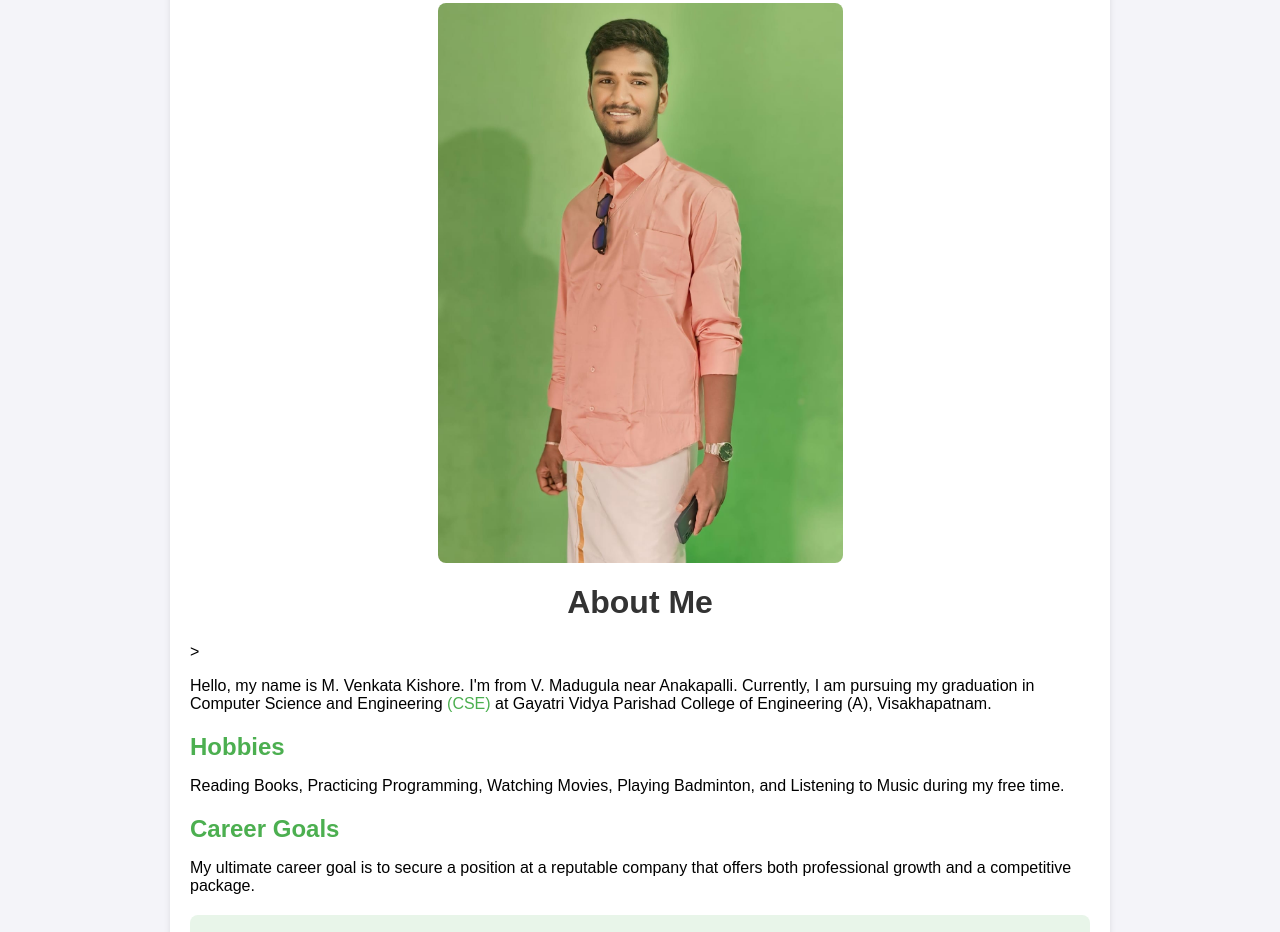
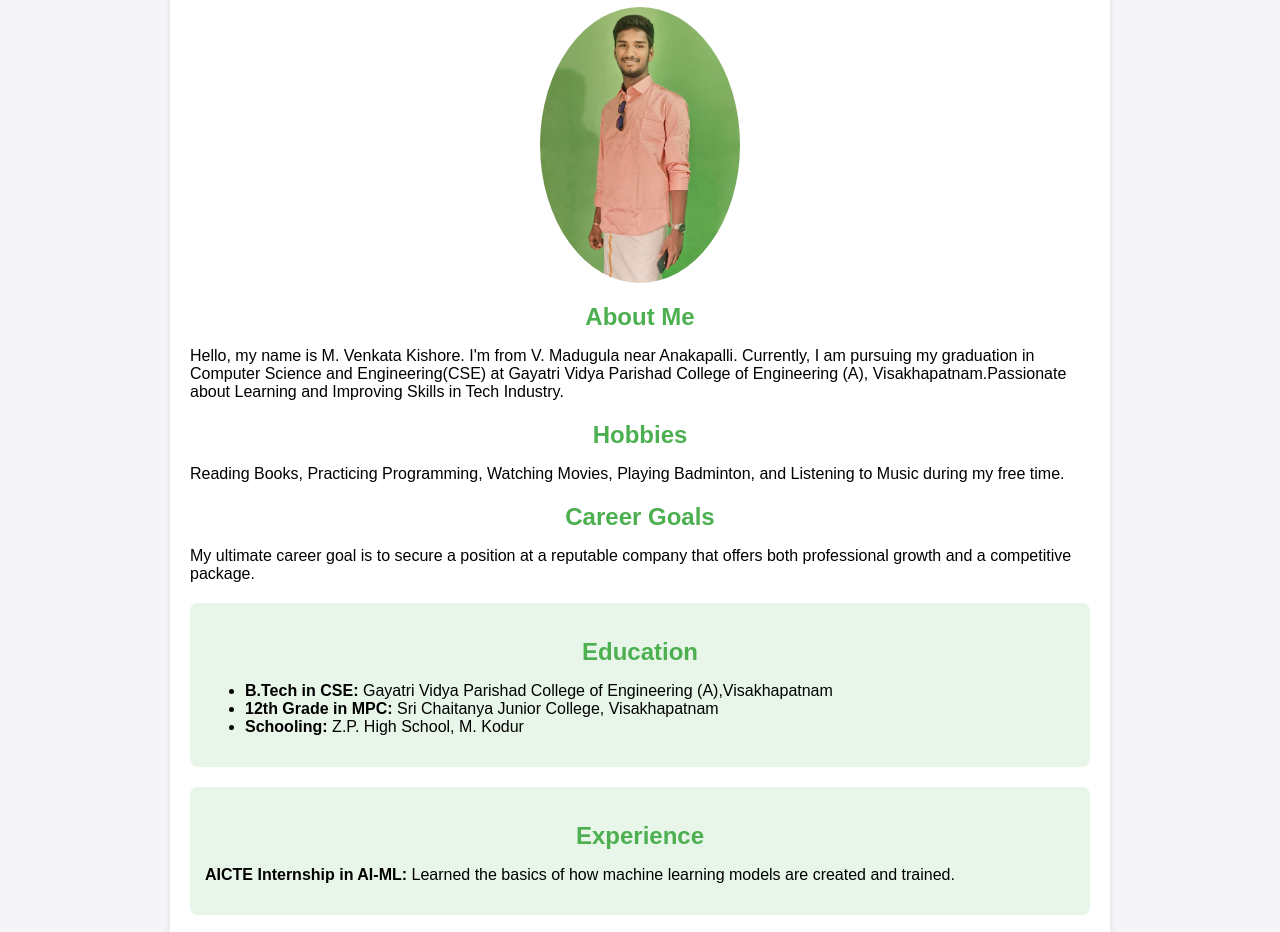
Before and after one commit to kishoremedisetti123/MY-Protfolio, a plain HTML site: page index.html in a window 1280 px wide. Shown: the part 165-1097 px from the top of the page. Drawn offline with Linux system fonts and the light colour scheme.

Commit message:
modified

```diff
--- a/index.html
+++ b/index.html
@@ -1,3 +1,4 @@
+<!DOCTYPE html>
 <html>
 <head>
     <title>My Portfolio</title>
@@ -18,10 +19,10 @@
 
         marquee {
             font-size: 1.5rem;
-            color: #333;
+            color: white;
         }
 
-        h1 {
+        h1, h2 {
             text-align: center;
             color: #333;
         }
@@ -38,9 +39,9 @@
         .content img {
             display: block;
             margin: 0 auto 20px;
-            max-width: 100%;
+            max-width: 200px;
             height: auto;
-            border-radius: 8px;
+            border-radius: 50%;
         }
 
         .section {
@@ -63,8 +64,8 @@
         }
 
         .logo-container img {
-            width: 60px;
-            height: 60px;
+            width: 50px;
+            height: 50px;
             transition: transform 0.3s;
         }
 
@@ -83,7 +84,7 @@
             padding: 10px;
             background-color: #4CAF50;
             color: white;
-            position: relative;
+            margin-top: 20px;
         }
 
         a {
@@ -94,34 +95,30 @@
         a:hover {
             text-decoration: underline;
         }
-
-        .center-aligned {
-            text-align: center;
-        }
     </style>
 </head>
 <body>
 
 <header>
-    <marquee behaviour="scroll" direction="right"> <b><u>Portfolio</u></b> </marquee>
+    <marquee behaviour="scroll" direction="right"><b>Portfolio</b></marquee>
 </header>
 
 <div class="content">
-    <h1>Welcome,to my Portfolio</h1>
+    <h1>Welcome to My Portfolio</h1>
 
-    <img src="Kishore7.jpg" alt="Kishore" width="45%">
+    <img src="Kishore7.jpg" alt="Kishore">
 
-    <div class="section About me">
-        <h1>About Me</h1>>
-        <p>Hello, my name is M. Venkata Kishore. I'm from V. Madugula near Anakapalli. Currently, I am pursuing my graduation in Computer Science and Engineering <a href="CSE.html">(CSE)</a> at Gayatri Vidya Parishad College of Engineering (A), Visakhapatnam.</p>
+    <div class="section">
+        <h2>About Me</h2>
+        <p>Hello, my name is M. Venkata Kishore. I'm from V. Madugula near Anakapalli. Currently, I am pursuing my graduation in Computer Science and Engineering(CSE) at Gayatri Vidya Parishad College of Engineering (A), Visakhapatnam.Passionate about Learning and Improving Skills in Tech Industry.</p>
     </div>
 
-    <div class="section hobbies">
+    <div class="section">
         <h2>Hobbies</h2>
         <p>Reading Books, Practicing Programming, Watching Movies, Playing Badminton, and Listening to Music during my free time.</p>
     </div>
 
-    <div class="section career">
+    <div class="section">
         <h2>Career Goals</h2>
         <p>My ultimate career goal is to secure a position at a reputable company that offers both professional growth and a competitive package.</p>
     </div>
@@ -129,15 +126,14 @@
     <div class="section education">
         <h2>Education</h2>
         <ul>
-            <li><b>B.Tech in CSE </b> - Gayatri Vidya Parishad College of Engineering (A)</li>
-            <li><b>12th Grade in MPC</b> - Sri Chaitanya Junior College, Visakhapatnam</li>
-            <li><b>Schooling</b> - Z.P. High School, M. Kodur</li>
+            <li><b>B.Tech in CSE:</b> Gayatri Vidya Parishad College of Engineering (A),Visakhapatnam</li>
+            <li><b>12th Grade in MPC:</b> Sri Chaitanya Junior College, Visakhapatnam</li>
+            <li><b>Schooling:</b> Z.P. High School, M. Kodur</li>
         </ul>
     </div>
 
     <div class="section experience">
         <h2>Experience</h2>
-
         <p><b>AICTE Internship in AI-ML:</b> Learned the basics of how machine learning models are created and trained.</p>
     </div>
 
```
